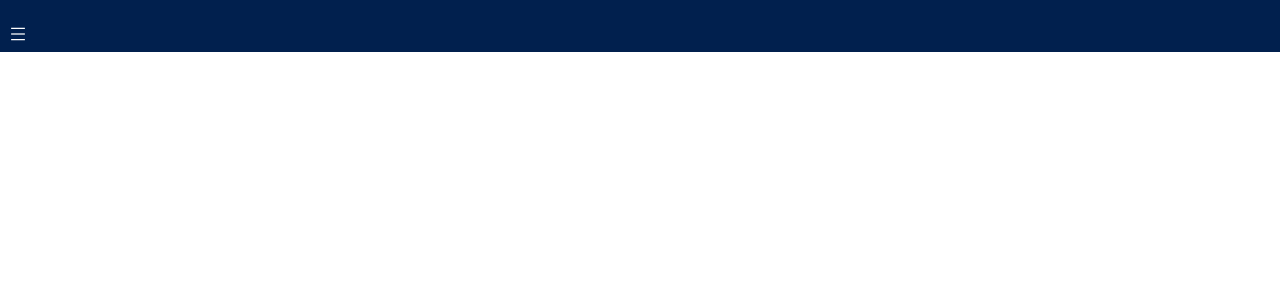
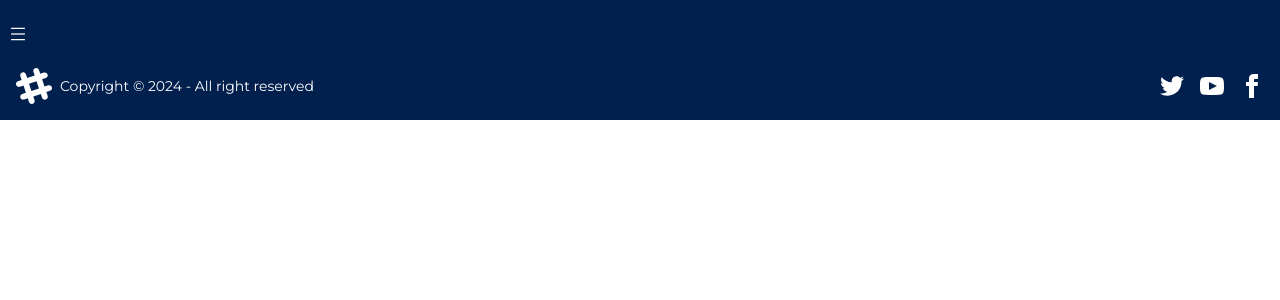
Before and after one commit to SwiftCode0325/PropertyBooking, a React (Vite) app: page /admin in a window 1280 px wide. Shown: the top 300 px of the page. Built offline with nearby package versions, Linux system fonts and the light colour scheme; no server answers.

Commit message:
add an footer

```diff
--- a/package.json
+++ b/package.json
@@ -32,6 +32,7 @@
     "react-icons": "^5.3.0",
     "react-leaflet": "^4.2.1",
     "react-router-dom": "^6.26.0",
+    "react-simple-maps": "^3.0.0",
     "sort-by": "^1.2.0",
     "swiper": "^11.1.9",
     "typed.js": "^2.1.0"
--- /dev/null
+++ b/src/components/Charts/TopCountryMap.jsx
@@ -0,0 +1,68 @@
+import React from "react";
+import {
+  ComposableMap,
+  Geographies,
+  Geography,
+  Marker
+} from "react-simple-maps";
+
+const geoUrl =
+  "https://raw.githubusercontent.com/deldersveld/topojson/master/continents/south-america.json";
+
+const markers = [
+  {
+    markerOffset: -15,
+    name: "Buenos Aires",
+    coordinates: [-58.3816, -34.6037]
+  },
+  { markerOffset: -15, name: "La Paz", coordinates: [-68.1193, -16.4897] },
+  { markerOffset: 25, name: "Brasilia", coordinates: [-47.8825, -15.7942] },
+  { markerOffset: 25, name: "Santiago", coordinates: [-70.6693, -33.4489] },
+  { markerOffset: 25, name: "Bogota", coordinates: [-74.0721, 4.711] },
+  { markerOffset: 25, name: "Quito", coordinates: [-78.4678, -0.1807] },
+  { markerOffset: -15, name: "Georgetown", coordinates: [-58.1551, 6.8013] },
+  { markerOffset: -15, name: "Asuncion", coordinates: [-57.5759, -25.2637] },
+  { markerOffset: 25, name: "Paramaribo", coordinates: [-55.2038, 5.852] },
+  { markerOffset: 25, name: "Montevideo", coordinates: [-56.1645, -34.9011] },
+  { markerOffset: -15, name: "Caracas", coordinates: [-66.9036, 10.4806] },
+  { markerOffset: -15, name: "Lima", coordinates: [-77.0428, -12.0464] }
+];
+
+const MapChart = () => {
+  return (
+    <ComposableMap
+      projection="geoAzimuthalEqualArea"
+      projectionConfig={{
+        rotate: [58, 20, 0],
+        scale: 400
+      }}
+    >
+      <Geographies geography={geoUrl}>
+        {({ geographies }) =>
+          geographies.map((geo) => (
+            <Geography
+              key={geo.rsmKey}
+              geography={geo}
+              fill="#EAEAEC"
+              stroke="#D6D6DA"
+            />
+          ))
+        }
+      </Geographies>
+      {markers.map(({ name, coordinates, markerOffset }) => (
+        <Marker key={name} coordinates={coordinates}>
+          <circle r={10} fill="#F00" stroke="#fff" strokeWidth={2} />
+          <text
+            textAnchor="middle"
+            y={markerOffset}
+            style={{ fontFamily: "system-ui", fill: "#5D5A6D" }}
+          >
+            {name}
+          </text>
+        </Marker>
+      ))}
+    </ComposableMap>
+  );
+};
+
+export default MapChart;
--- a/src/pages/Admin/Dashboard/Dashboard.jsx
+++ b/src/pages/Admin/Dashboard/Dashboard.jsx
@@ -8,6 +8,7 @@ import { BsFillHouseCheckFill } from "react-icons/bs";
 import RoomChart from "../../../components/Charts/RoomChart";
 import VisitorChart from "../../../components/Charts/VisitorChart";
 import RevenueOverview from "../../../components/Charts/RevenueOverview";
+import MapChart from "../../../components/Charts/TopCountryMap";
 
 const Dashboard = () => {
   return (
@@ -83,11 +84,15 @@ const Dashboard = () => {
           </div>
         </div>
         {/* card end 04 */}
-        <div className="mt-12">
-            <div>
-                <h1 className="text-4xl font-bold mb-3">Revenue Overview</h1>
-            </div>
-            <RevenueOverview/>
+        <div className="mt-20 grid grid-cols md:grid-cols-2 lg:grid-cols-2 gap-5">
+          <div>
+            <h1 className="text-2xl font-bold mb-6">Revenue Overview</h1>
+            <RevenueOverview />
+          </div>
+          <div className="ms-5">
+            <h1 className="text-2xl font-bold mb-6">Top Revenue Country</h1>
+            <MapChart />
+          </div>
         </div>
       </div>
     </div>
--- /dev/null
+++ b/src/pages/Admin/Footer/Footer.jsx
@@ -0,0 +1,57 @@
+const Footer = () => {
+  return (
+    <footer className="footer bg-[#01204E] text-white items-center p-4">
+      <aside className="grid-flow-col items-center">
+        <svg
+          width="36"
+          height="36"
+          viewBox="0 0 24 24"
+          xmlns="http://www.w3.org/2000/svg"
+          fillRule="evenodd"
+          clipRule="evenodd"
+          className="fill-current"
+        >
+          <path d="M22.672 15.226l-2.432.811.841 2.515c.33 1.019-.209 2.127-1.23 2.456-1.15.325-2.148-.321-2.463-1.226l-.84-2.518-5.013 1.677.84 2.517c.391 1.203-.434 2.542-1.831 2.542-.88 0-1.601-.564-1.86-1.314l-.842-2.516-2.431.809c-1.135.328-2.145-.317-2.463-1.229-.329-1.018.211-2.127 1.231-2.456l2.432-.809-1.621-4.823-2.432.808c-1.355.384-2.558-.59-2.558-1.839 0-.817.509-1.582 1.327-1.846l2.433-.809-.842-2.515c-.33-1.02.211-2.129 1.232-2.458 1.02-.329 2.13.209 2.461 1.229l.842 2.515 5.011-1.677-.839-2.517c-.403-1.238.484-2.553 1.843-2.553.819 0 1.585.509 1.85 1.326l.841 2.517 2.431-.81c1.02-.33 2.131.211 2.461 1.229.332 1.018-.21 2.126-1.23 2.456l-2.433.809 1.622 4.823 2.433-.809c1.242-.401 2.557.484 2.557 1.838 0 .819-.51 1.583-1.328 1.847m-8.992-6.428l-5.01 1.675 1.619 4.828 5.011-1.674-1.62-4.829z"></path>
+        </svg>
+        <p>Copyright © {new Date().getFullYear()} - All right reserved</p>
+      </aside>
+      <nav className="grid-flow-col gap-4 md:place-self-center md:justify-self-end">
+        <a>
+          <svg
+            xmlns="http://www.w3.org/2000/svg"
+            width="24"
+            height="24"
+            viewBox="0 0 24 24"
+            className="fill-current"
+          >
+            <path d="M24 4.557c-.883.392-1.832.656-2.828.775 1.017-.609 1.798-1.574 2.165-2.724-.951.564-2.005.974-3.127 1.195-.897-.957-2.178-1.555-3.594-1.555-3.179 0-5.515 2.966-4.797 6.045-4.091-.205-7.719-2.165-10.148-5.144-1.29 2.213-.669 5.108 1.523 6.574-.806-.026-1.566-.247-2.229-.616-.054 2.281 1.581 4.415 3.949 4.89-.693.188-1.452.232-2.224.084.626 1.956 2.444 3.379 4.6 3.419-2.07 1.623-4.678 2.348-7.29 2.04 2.179 1.397 4.768 2.212 7.548 2.212 9.142 0 14.307-7.721 13.995-14.646.962-.695 1.797-1.562 2.457-2.549z"></path>
+          </svg>
+        </a>
+        <a>
+          <svg
+            xmlns="http://www.w3.org/2000/svg"
+            width="24"
+            height="24"
+            viewBox="0 0 24 24"
+            className="fill-current"
+          >
+            <path d="M19.615 3.184c-3.604-.246-11.631-.245-15.23 0-3.897.266-4.356 2.62-4.385 8.816.029 6.185.484 8.549 4.385 8.816 3.6.245 11.626.246 15.23 0 3.897-.266 4.356-2.62 4.385-8.816-.029-6.185-.484-8.549-4.385-8.816zm-10.615 12.816v-8l8 3.993-8 4.007z"></path>
+          </svg>
+        </a>
+        <a>
+          <svg
+            xmlns="http://www.w3.org/2000/svg"
+            width="24"
+            height="24"
+            viewBox="0 0 24 24"
+            className="fill-current"
+          >
+            <path d="M9 8h-3v4h3v12h5v-12h3.642l.358-4h-4v-1.667c0-.955.192-1.333 1.115-1.333h2.885v-5h-3.808c-3.596 0-5.192 1.583-5.192 4.615v3.385z"></path>
+          </svg>
+        </a>
+      </nav>
+    </footer>
+  );
+};
+
+export default Footer;
--- a/src/routes/AdminRoutes.jsx
+++ b/src/routes/AdminRoutes.jsx
@@ -1,11 +1,13 @@
 import { Outlet } from "react-router-dom";
 import Navbar from "../components/admin/Navbar";
+import Footer from "../pages/Admin/Footer/Footer";
 
 const AdminRoutes = () => {
   return (
     <div className=" bg-[#01204E] text-white">
       <div className="container mx-auto">
         <Navbar />
+        <Footer/>
       </div>
     </div>
   );
```
Also changed, not shown: src/components/admin/Navbar.jsx (+3 -6 lines), 2 other files (tests, documents, lock files or other folders).
